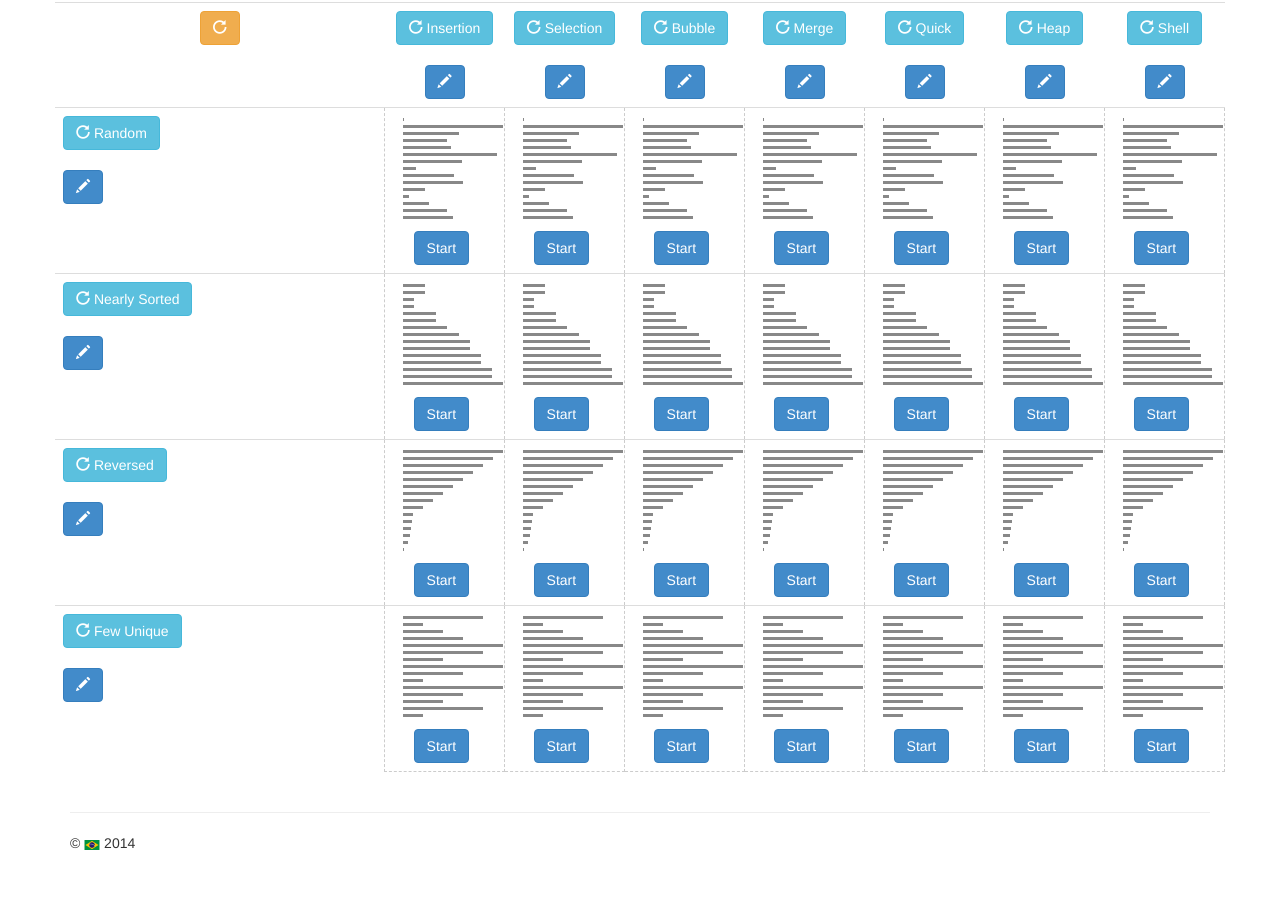
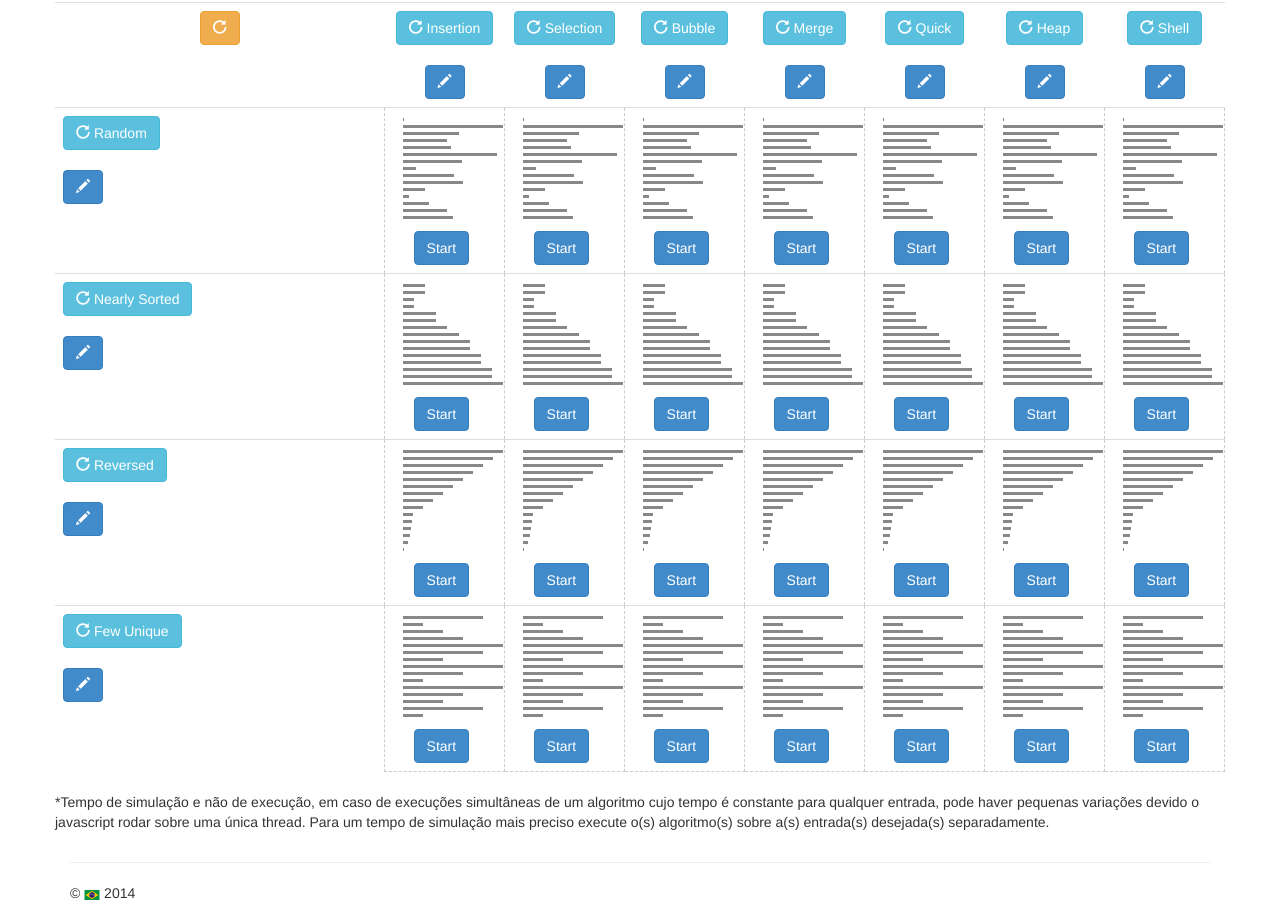
Before and after one commit to nicholasio/sorting, a plain HTML site: page index.html in a window 1280 px wide. Shown: the part 480-1393 px from the top of the page. Before the commit the page ends 1343 px from the top, so only its background shows below. Drawn offline with Linux system fonts and the light colour scheme.

Commit message:
Atualizando

```diff
--- a/index.html
+++ b/index.html
@@ -310,7 +310,7 @@
           </tr>
 
         </table>
-        <!--<p>*Tempo de simulação e não de execução, em caso de execuções simultâneas de um algoritmo cujo tempo é constante para qualquer entrada, pode haver pequenas variações devido o javascript rodar sobre uma única thread. Para um tempo de simulação mais preciso execute o(s) algoritmo(s) sobre a(s) entrada(s) desejada(s) separadamente.</p>-->
+        <p>*Tempo de simulação e não de execução, em caso de execuções simultâneas de um algoritmo cujo tempo é constante para qualquer entrada, pode haver pequenas variações devido o javascript rodar sobre uma única thread. Para um tempo de simulação mais preciso execute o(s) algoritmo(s) sobre a(s) entrada(s) desejada(s) separadamente.</p>
       </div>
 
       <hr>
```
